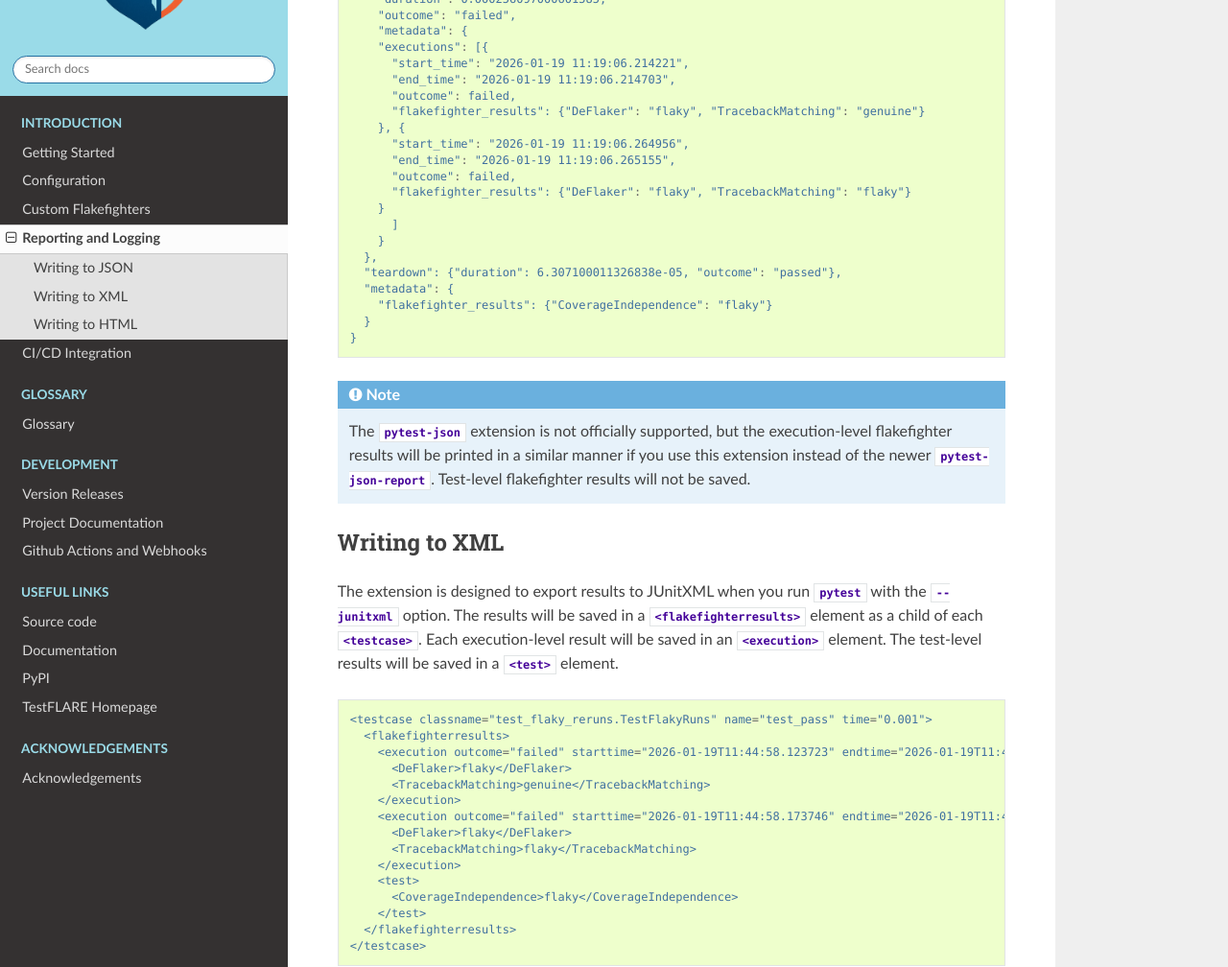
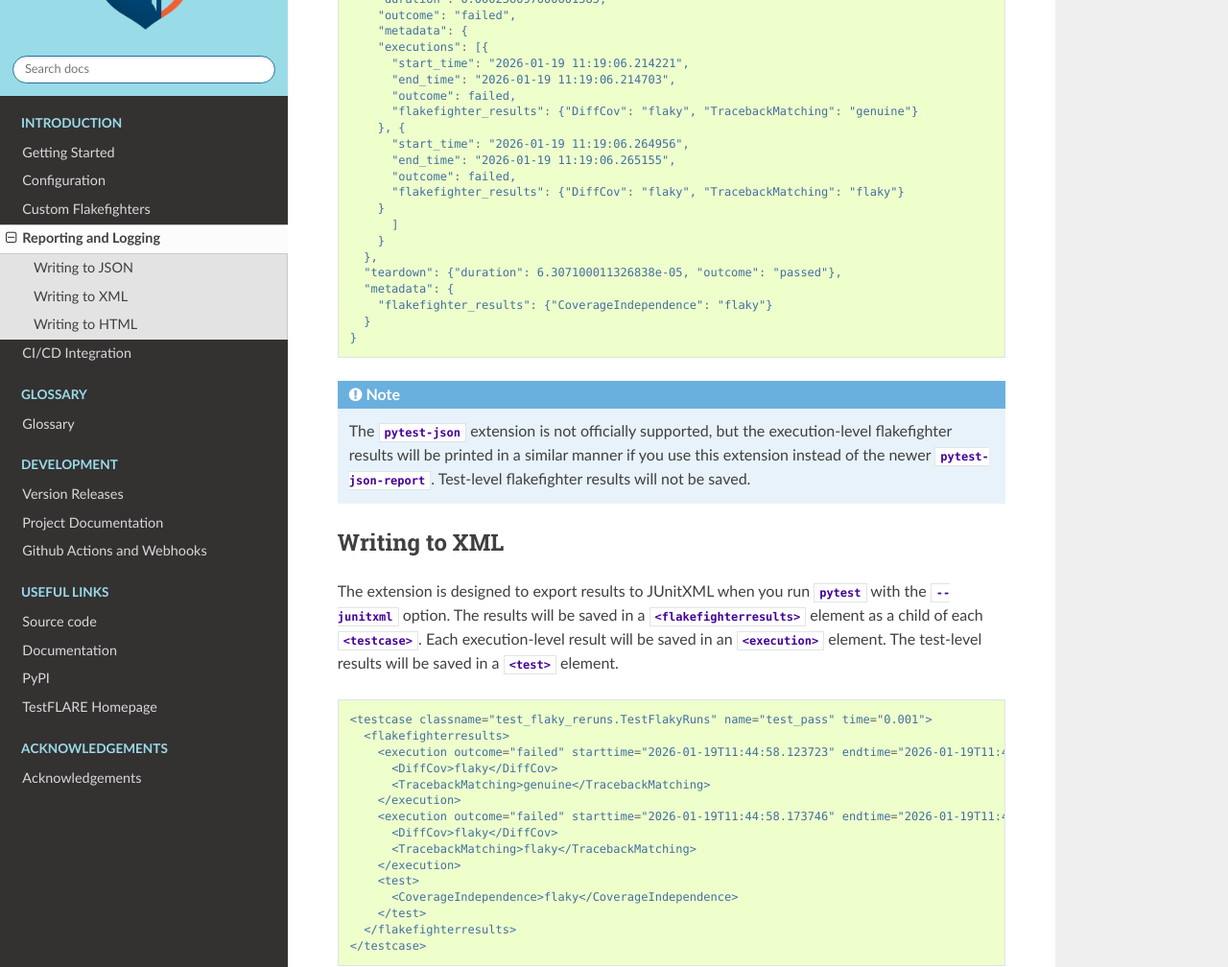
Before and after one commit to test-flare/pytest-flakefighters, a Sphinx documentation site: the page built from docs/source/reports.rst, in a window 1280 px wide and 1400 px high, scrolled down 773 px. Shown: the part 151-1159 px from the top of the window at 96% size. Built offline with Sphinx 7.4.7 and the Read the Docs theme 3.1.0, drawn with Linux system fonts in a browser that asks for light colours; pages that are not in the unit, such as notebooks, are missing from menus; some of the changed text lies outside the part shown.

Commit message:
docs: rename DeFlaker flakefighter references to DiffCov and fix typos

```diff
--- a/docs/source/configuration.rst
+++ b/docs/source/configuration.rst
@@ -33,9 +33,9 @@ Here, :code:`<FlakeFighterClass>` is the class of the flakefighter you wish to c
 
 The default behaviour of the plugin is to run every flakefigher with a specified configuration.
 However, there are two ways to toggle flakefighters on and off.
-Firstly, you can add  :code:`active=false` to the configuration, as for :code:`DeFlaker` in the above example configuration.
-Secondly, you can use the :code:`--active-flakefighters` commandline argument, e.g. :code:`--active-flakefighters DeFlaker CosineSimilarity` would run just the :code:`DeFlaker` and :code:`CosineSimilarity` flakefighers.
-Note that the commandline argument overides the value of :code:`active` specified in the configuration file.
+Firstly, you can add  :code:`active=false` to the configuration, as for :code:`DiffCov` in the above example configuration.
+Secondly, you can use the :code:`--active-flakefighters` commandline argument, e.g. :code:`--active-flakefighters DiffCov CosineSimilarity` would run just the :code:`DiffCov` and :code:`CosineSimilarity` flakefighters.
+Note that the commandline argument overrides the value of :code:`active` specified in the configuration file.
 
 Every flakefighter has a :code:`run_live` option, which can be set to :code:`true` to classify each test execution as flaky immediately after it is run, or :code:`false` to clasify all tests at once at the end, although individual flakefighters may only support one of these.
 Individual flakefighters have their own configurable options.
--- a/docs/source/reports.rst
+++ b/docs/source/reports.rst
@@ -22,9 +22,9 @@ The target path to save JSON report can be changed using the :code:`--json-repor
 Each test :code:`call` will be assigned a :code:`metadata` field that records the execution-level flakefighter results for each (repeated) execution.
 Each test will be assigned a :code:`metadata` field to record the test-level results.
 
-In the example below, :code:`pytest` was called with the :code:`DeFlaker`, :code:`TracebackMatching` (at execution level), and :code:`CoverageIndependence` (at test level) flakefighters.
-On the first execution of :code:`TestFlaky::test_flaky_example`, :code:`DeFlaker` classified the test failure as flaky, but :code:`TracebackMatching` classified it as genuine.
-On the rerun, the outcome of :code:`DeFlaker` did not change, but :code:`TracebackMatching` classified it as flaky.
+In the example below, :code:`pytest` was called with the :code:`DiffCov`, :code:`TracebackMatching` (at execution level), and :code:`CoverageIndependence` (at test level) flakefighters.
+On the first execution of :code:`TestFlaky::test_flaky_example`, :code:`DiffCov` classified the test failure as flaky, but :code:`TracebackMatching` classified it as genuine.
+On the rerun, the outcome of :code:`DiffCov` did not change, but :code:`TracebackMatching` classified it as flaky.
 Finally, :code:`CoverageIndependence` classified the overall test as flaky.
 
 ..  code-block:: ini
@@ -42,12 +42,12 @@ Finally, :code:`CoverageIndependence` classified the overall test as flaky.
         "start_time": "2026-01-19 11:19:06.214221",
         "end_time": "2026-01-19 11:19:06.214703",
         "outcome": failed,
-        "flakefighter_results": {"DeFlaker": "flaky", "TracebackMatching": "genuine"}
+        "flakefighter_results": {"DiffCov": "flaky", "TracebackMatching": "genuine"}
       }, {
         "start_time": "2026-01-19 11:19:06.264956",
         "end_time": "2026-01-19 11:19:06.265155",
         "outcome": failed,
-        "flakefighter_results": {"DeFlaker": "flaky", "TracebackMatching": "flaky"}
+        "flakefighter_results": {"DiffCov": "flaky", "TracebackMatching": "flaky"}
       }
         ]
       }
@@ -75,11 +75,11 @@ The test-level results will be saved in a :code:`<test>` element.
   <testcase classname="test_flaky_reruns.TestFlakyRuns" name="test_pass" time="0.001">
     <flakefighterresults>
       <execution outcome="failed" starttime="2026-01-19T11:44:58.123723" endtime="2026-01-19T11:44:58.124223">
-        <DeFlaker>flaky</DeFlaker>
+        <DiffCov>flaky</DiffCov>
         <TracebackMatching>genuine</TracebackMatching>
       </execution>
       <execution outcome="failed" starttime="2026-01-19T11:44:58.173746" endtime="2026-01-19T11:44:58.173929">
-        <DeFlaker>flaky</DeFlaker>
+        <DiffCov>flaky</DiffCov>
         <TracebackMatching>flaky</TracebackMatching>
       </execution>
       <test>
```
